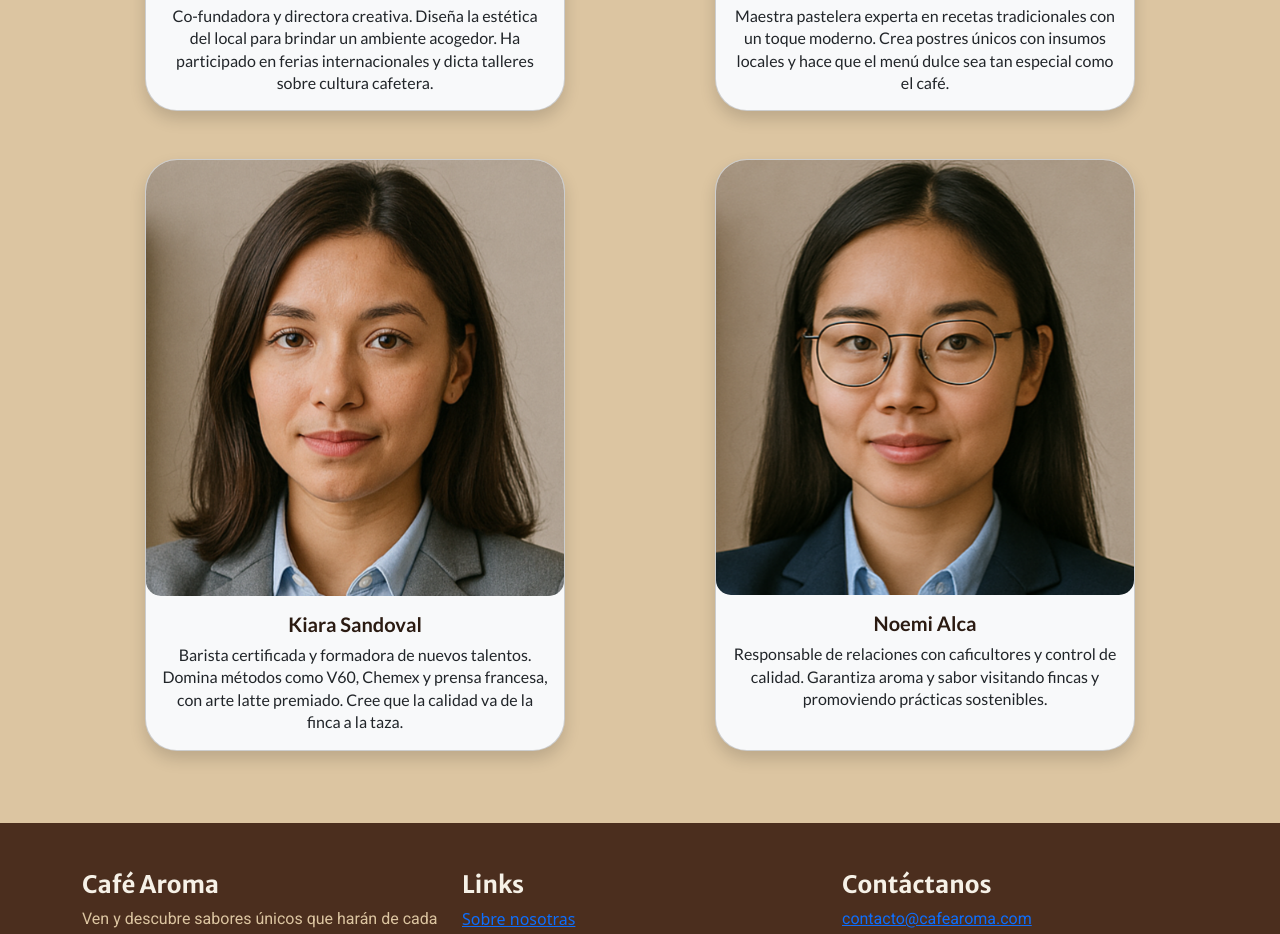
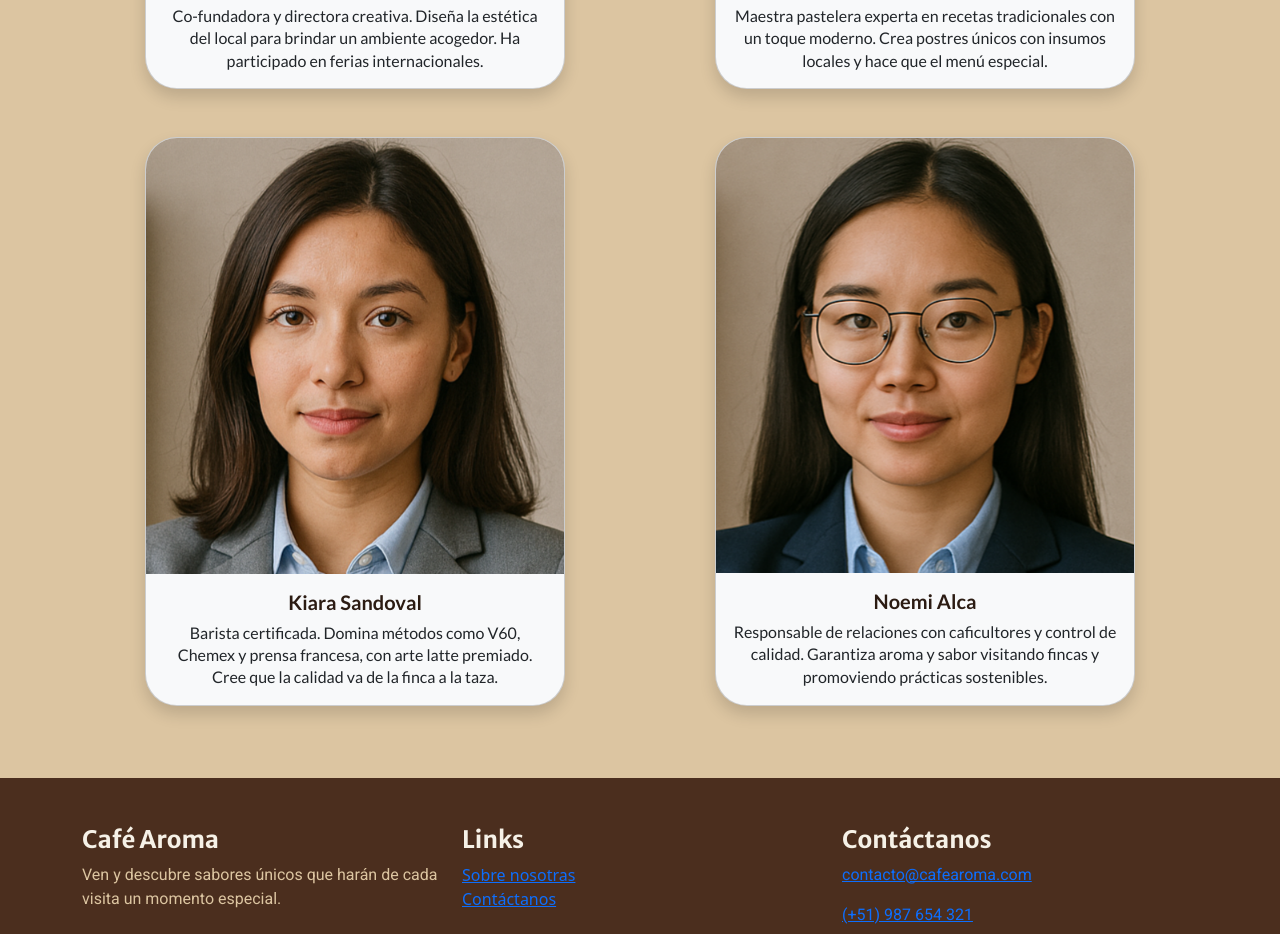
Before and after one commit to fabiana-lazaro/Caf-Aroma, a plain HTML site: page assets/html/sobrenosotras.html in a window 1280 px wide. Shown: the part 961-1895 px from the top of the page. Drawn offline with nearby package versions, Linux system fonts and the light colour scheme; a web font is replaced by a local one.

Commit message:
refactor: improve HTML and CSS

```diff
--- a/assets/css/style-sobre-nosotras.css
+++ b/assets/css/style-sobre-nosotras.css
@@ -44,18 +44,19 @@
   margin: 0 auto;
   overflow: hidden;
   transition: transform 0.3s ease, box-shadow 0.3s ease;
-  box-shadow: 0px 4px 8px rgba(0, 0, 0, 0.1);
+  box-shadow: 0px 4px 10px rgba(0, 0, 0, 0.1);
+  border-radius: 15px;
 }
 .team-cards .card:hover {
   transform: translateY(-5px);
-  box-shadow: 0px 10px 18px rgba(0, 0, 0, 0.25);
+  box-shadow: 0 8px 16px rgba(0, 0, 0, 0.2);
 }
 
 /* imágenes */
 .team-cards .card-img-top {
   width: 100%;
   height: auto;
-  border-radius: 15px;
+  border-radius: 15px 15px 0 0;
   display: block;
   margin: 0 auto;
 }
@@ -68,7 +69,7 @@
   color: var(--base-text);
 }
 
-/* párrafos dentro de las cards */
+/* textos dentro de las cards */
 .team-cards .card-text {
   font-family: "Lato", system-ui;
   font-size: 14px;
--- a/assets/html/sobrenosotras.html
+++ b/assets/html/sobrenosotras.html
@@ -87,7 +87,7 @@
                             <figcaption class="card-body">
                                 <h2 class="card-title h4">Fabiana Lázaro</h2>
                                 <p class="card-text">
-                                    Co-fundadora y directora creativa. Diseña la estética del local para brindar un ambiente acogedor. Ha participado en ferias internacionales y dicta talleres sobre cultura cafetera.
+                                    Co-fundadora y directora creativa. Diseña la estética del local para brindar un ambiente acogedor. Ha participado en ferias internacionales.
                                 </p>
                             </figcaption>
                         </div>
@@ -103,7 +103,7 @@
                             <figcaption class="card-body">
                                 <h2 class="card-title h4">Anning Huambalazo</h2>
                                 <p class="card-text">
-                                    Maestra pastelera experta en recetas tradicionales con un toque moderno. Crea postres únicos con insumos locales y hace que el menú dulce sea tan especial como el café.
+                                    Maestra pastelera experta en recetas tradicionales con un toque moderno. Crea postres únicos con insumos locales y hace que el menú especial.
                                 </p>
                             </figcaption>
                         </div>
@@ -119,7 +119,7 @@
                             <figcaption class="card-body">
                                 <h2 class="card-title h4">Kiara Sandoval</h2>
                                 <p class="card-text">
-                                    Barista certificada y formadora de nuevos talentos. Domina métodos como V60, Chemex y prensa francesa, con arte latte premiado. Cree que la calidad va de la finca a la taza.
+                                    Barista certificada. Domina métodos como V60, Chemex y prensa francesa, con arte latte premiado. Cree que la calidad va de la finca a la taza.
                                 </p>
                             </figcaption>
                         </div>
@@ -163,8 +163,8 @@
                 <div class="footer-section col-md-12 col-lg-4">
                     <h5><strong>Contáctanos</strong></h5>
                     <address>
-                        <p><a href="mailto:contacto@cafearoma.com">contacto@cafearoma.com</a></p>
-                        <p><a href="tel:+51987654321">(+51) 987 654 321</a></p>
+                        <p><a href="mailto:contacto@cafearoma.com" aria-label="Enviar correo a contacto@cafearoma.com">contacto@cafearoma.com</a></p>
+                        <p><a href="tel:+51987654321" aria-label="Llamar al número (+51) 987 654 321">(+51) 987 654 321</a></p>
                     </address>
                 </div>
             </div>
```
